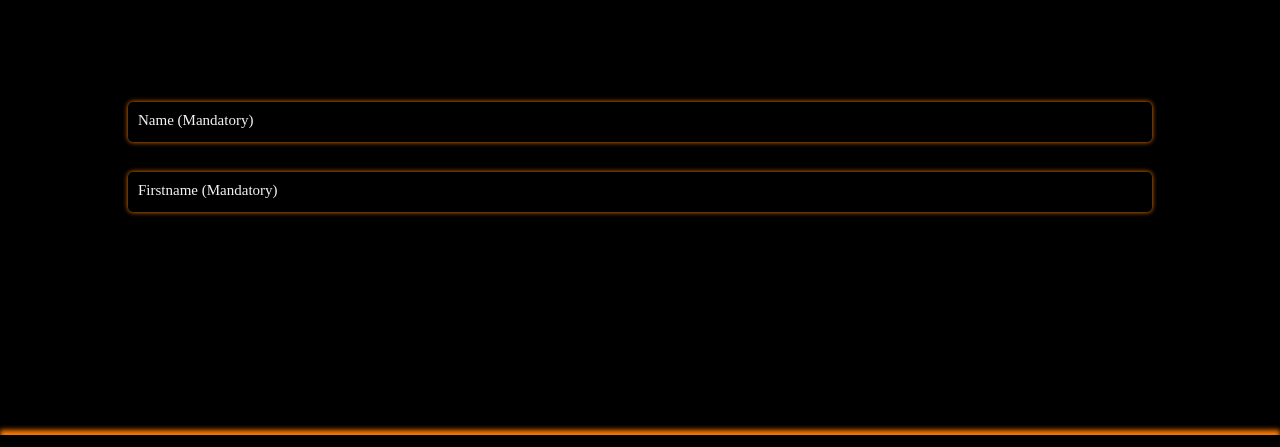
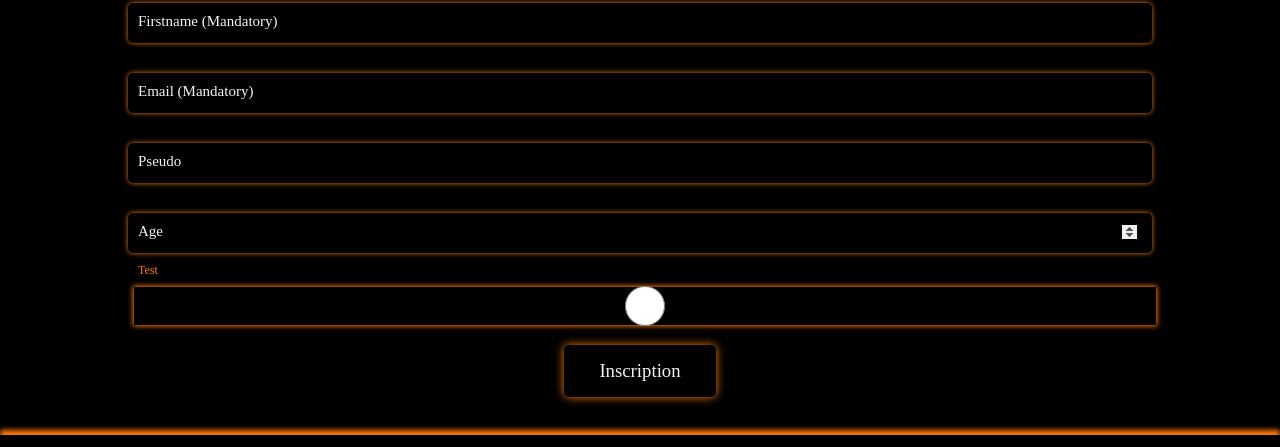
Before and after one commit to CamilleDuverger2368/escape-match_front, a Nuxt app: page /register in a window 1280 px wide. Shown: the part 250-697 px from the top of the page. Built offline with nearby package versions, Linux system fonts and the light colour scheme.

Commit message:
feature : basical check WIP 2

```diff
--- a/components/Input.vue
+++ b/components/Input.vue
@@ -92,6 +92,15 @@ let model = computed({
             font-size: .8rem;
             color: $orange;
         }
+
+        &[type=number] {
+            appearance: textfield;
+
+            &::-webkit-inner-spin-button {
+                opacity: 1;
+                background: $orange;
+            }
+        }
     }
 
     label {
--- a/pages/login.vue
+++ b/pages/login.vue
@@ -30,7 +30,7 @@ let user = ref({
 let errorEmail = ref('')
 const checkEmail = (data) => {
 
-    const validRegex = /^[a-zA-Z0-9.!#$%&'*+/=?^_`{|}~-]+@[a-zA-Z0-9-]+(?:\.[a-zA-Z0-9-]+)*$/;
+    const validRegex = /^[a-zA-Z0-9.!#$%&'*+/=?^_`{|}~-]+@[a-zA-Z0-9-]+(?:\.[a-zA-Z0-9-]+)*$/
 
     if (data.match(validRegex)) {
 
--- a/pages/register.vue
+++ b/pages/register.vue
@@ -1,9 +1,16 @@
 <template>
     <div id="register">
-        <div id="informations">{{ error }}</div>
+        <div id="informations">{{ error.general }}</div>
         <form id="form" @submit.prevent="register()">
-            <Input name="Name (Mandatory)" type="text" id="register_name" :data="user.name" :error="errorName" @check="checkName" />
-            <Input name="Firstname (Mandatory)" type="text" id="register_firstname" :data="user.firstname" :error="errorFirstname" @check="checkFirstname" />
+            <Input name="Name (Mandatory)" type="text" id="register_name" :data="user.name" :error="error.name" @check="checkName" />
+            <Input name="Firstname (Mandatory)" type="text" id="register_firstname" :data="user.firstname" :error="error.firstname" @check="checkFirstname" />
+            <Input name="Email (Mandatory)" type="email" id="register_email" :data="user.email" :error="error.email" @check="checkEmail" />
+            <Input name="Pseudo" type="text" id="register_pseudo" :data="user.pseudo" :error="error.pseudo" @check="checkPseudo" />
+            <Input name="Age" type="number" id="register_age" :data="user.age" :error="error.age" @check="checkAge" />
+            <!-- TEST -->
+            <Input name="Test" type="radio" id="test" :data="user.test" :error="error.test" @check="test" />
+            <!-- TEST -->
+            <button class="login-button" type="submit">Inscription</button>
         </form>
     </div>
 </template>
@@ -12,47 +19,118 @@
 
 let user = ref({
     name: '',
-    firstname: ''
+    firstname: '',
+    email: '',
+    pseudo: '',
+    age: '',
+    // TEST
+    test: '',
+    // TEST
 })
 
-// Name's section
-let errorName = ref('')
+let error = ref({
+    general: '',
+    name: '',
+    firstname: '',
+    email: '',
+    pseudo: '',
+    age: '',
+    // TEST
+    test: '',
+    // TEST
+})
+
+// Check's section
 const checkName = (data) => {
 
-    const validRegex = /^(([A-Za-z]+[\-\']?)*([A-Za-z]+)?\s)+([A-Za-z]+[\-\']?)*([A-Za-z]+)?$/;
+    const validRegex = /^(([A-Za-z]+[\-\']?)*([A-Za-z]+)?\s)+([A-Za-z]+[\-\']?)*([A-Za-z]+)?$/
 
     if (data.match(validRegex)) {
 
         user.value.name = data
-        errorName.value = ""
+        error.value.name = ""
     } else {
 
-        errorName.value = "Give us a valid name please."
+        error.value.name = "Give us a valid name please."
     }
 }
-
-// Firstname's section
-let errorFirstname = ref('')
 const checkFirstname = (data) => {
 
-    const validRegex = /^(([A-Za-z]+[\-\']?)*([A-Za-z]+)?\s)+([A-Za-z]+[\-\']?)*([A-Za-z]+)?$/;
+    const validRegex = /^(([A-Za-z]+[\-\']?)*([A-Za-z]+)?\s)+([A-Za-z]+[\-\']?)*([A-Za-z]+)?$/
 
     if (data.match(validRegex)) {
 
-        user.value.name = data
-        errorFirstname.value = ""
+        user.value.firstname = data
+        error.value.firstname = ""
     } else {
 
-        errorFirstname.value = "Give us a valid firstname please."
+        error.value.firstname = "Give us a valid firstname please."
     }
 }
+const checkEmail = (data) => {
+
+    const validRegex = /^[a-zA-Z0-9.!#$%&'*+/=?^_`{|}~-]+@[a-zA-Z0-9-]+(?:\.[a-zA-Z0-9-]+)*$/
+
+    if (data.match(validRegex)) {
+
+        user.value.email = data
+        error.value.email = ""
+    } else {
+
+        error.value.email = "Give us a valid email please."
+    }
+}
+const checkPseudo = (data) => {
+
+    const validRegex = /^([A-Za-z0-9\-\_]+)$/
+
+    if (data.match(validRegex)) {
+
+        user.value.pseudo = data
+        error.value.pseudo = ""
+    } else {
+
+        error.value.pseudo = "Your pseudo can only have letters, numbers or '-' '_'."
+    }
+}
+const checkAge = (data) => {
+
+    const validRegex = /^\d+$/
+
+    if (data.match(validRegex)) {
+
+        if (data > 0 && data < 150) {
+
+            user.value.age = data
+            error.value.age = ""
+        } else {
+
+            error.value.age = "Your age must be between 1 and 150 years old."
+        }
+    } else {
+
+        error.value.age = "Your age must be a number."
+    }
+}
+// TEST
+const test = (data) => {
+    console.log("data")
+    console.log(data)
+}
+// TEST
 
 // Register's section
-let error = ref('')
 const register = async () => {
-    // TEST
-    console.log("register's page")
-    // TEST
+
+    if (error.value.email || error.value.firstname || error.value.name || error.value.pseudo) {
+
+        error.value.general = "Check your errors please."
+    } else {
+
+        // TEST
+        console.log("register's page")
+        // TEST
+    }
 }
 </script>
 
```
Also changed, not shown: components/Listfield.vue (added, +11 -0 lines).
